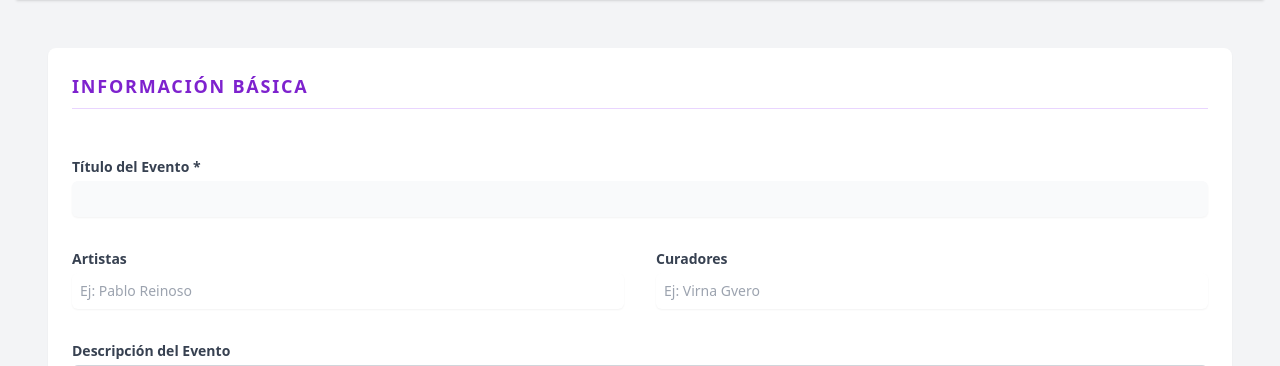
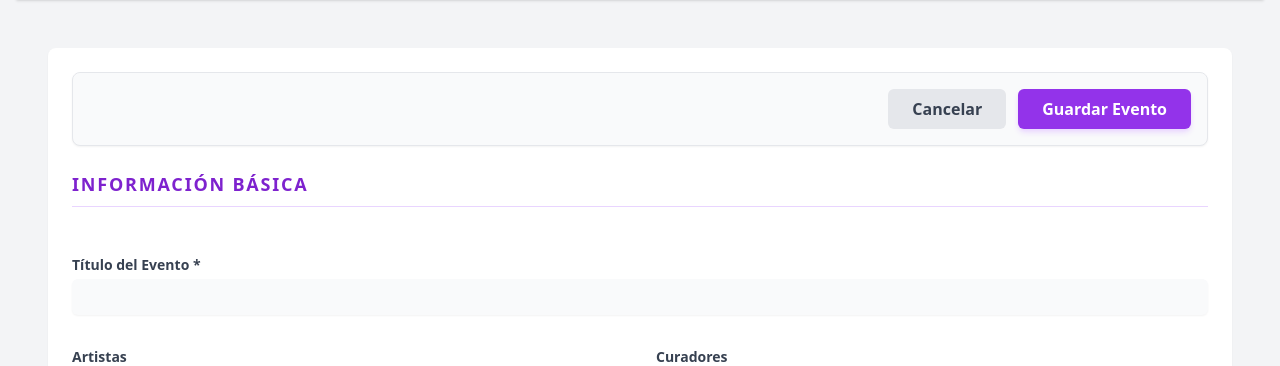
Before and after one commit to miralamir/agendax, a Laravel app: page /dashboard/eventos/create in a window 1280 px wide. Shown: the part 157-523 px from the top of the page. Run offline with Laravel 12, Linux system fonts and the light colour scheme; a user stored in the database is signed in; data comes from the database, SQL or seed files in the repository; some libraries are stand-ins or nearby versions.

Commit message:
style: botones de guardar y cancelar en la parte superior del formulario

```diff
--- a/resources/views/dashboard/eventos/create.blade.php
+++ b/resources/views/dashboard/eventos/create.blade.php
@@ -11,8 +11,15 @@
                 <div class="p-6 text-gray-900">
                     <form action="{{ route('dashboard.eventos.store') }}" method="POST">
                         @csrf
+
+                        <div class="mb-6 flex justify-end items-center bg-gray-50 p-4 rounded-lg border border-gray-200 shadow-sm">
+                            <a href="{{ route('dashboard.eventos.index') }}" class="bg-gray-200 text-gray-700 px-6 py-2 rounded-md hover:bg-gray-300 font-bold transition mr-3">Cancelar</a>
+                            <button type="submit" class="bg-purple-600 text-white px-6 py-2 rounded-md hover:bg-purple-700 font-bold shadow-md shadow-purple-200 transition transform hover:-translate-y-0.5">Guardar Evento</button>
+                        </div>
+
                         @include('dashboard.eventos._form')
-                        <div class="mt-6 flex justify-end">
+
+                        <div class="mt-8 flex justify-end">
                             <a href="{{ route('dashboard.eventos.index') }}" class="bg-gray-200 text-gray-700 px-4 py-2 rounded-md hover:bg-gray-300 transition mr-2">Cancelar</a>
                             <button type="submit" class="bg-purple-600 text-white px-4 py-2 rounded-md hover:bg-purple-700 transition">Guardar Evento</button>
                         </div>
```
Also changed, not shown: resources/views/dashboard/eventos/edit.blade.php (+8 -1 lines).
